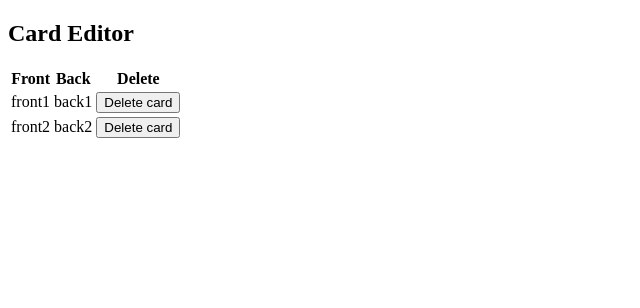
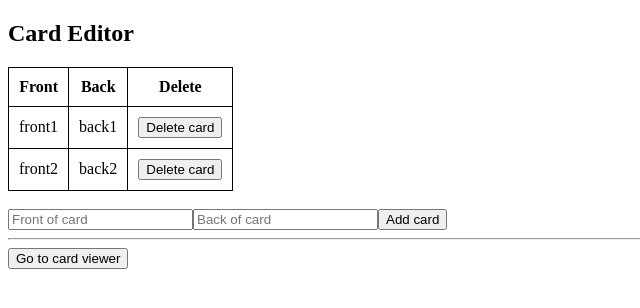
Before and after one commit to jolo417/bootcamp, a React (Create React App) app: page / in a window 1280 px wide. Shown: the top 308 px of the page, without its empty margins (0-640 px from the left). Built offline with nearby package versions, Linux system fonts and the light colour scheme.

Commit message:
on task 4

```diff
--- a/src/App.js
+++ b/src/App.js
@@ -1,6 +1,7 @@
 // import logo from './logo.svg';
 import React from 'react';
 import CardEditor from './CardEditor';
+import CardViewer from './CardViewer';
 
 class App extends React.Component {
   constructor(props) {
@@ -9,12 +10,37 @@
       cards: [
         { front: 'front1', back: 'back1' },
         { front: 'front2', back: 'back2' },
-      ]
-    }
+      ],
+      editor: true,
+    };
   }
 
+  addCard = card => {
+    const cards = this.state.cards.slice().concat(card);
+    this.setState({ cards });
+  };
+
+  deleteCard = index => {
+    const cards = this.state.cards.slice();
+    cards.splice(index, 1);
+    this.setState({ cards });
+  };
+
+  switchMode = () => this.setState({ editor: !this.state.editor });
+
   render() {
-  return <CardEditor cards={this.state.cards}/>;
+    if (this.state.editor) {
+      return (
+        <CardEditor
+          addCard={this.addCard}
+          cards={this.state.cards}
+          deleteCard={this.deleteCard}
+          switchMode={this.switchMode}
+      />
+      );
+    } else {
+      return <CardViewer switchMode={this.switchMode}/>;
+    }
   }
 }
 
--- /dev/null
+++ b/src/CardEditor.css
@@ -0,0 +1,14 @@
+table,
+td,
+th {
+    border: 1px solid black
+}
+
+table {
+    border-collapse: collapse;
+}
+
+td,
+th {
+    padding: 10px
+}
--- a/src/CardEditor.js
+++ b/src/CardEditor.js
@@ -1,6 +1,21 @@
 import React from 'react';
+import './CardEditor.css';
 
 class CardEditor extends React.Component {
+    constructor(props) {
+        super(props);
+        this.state = { front: '', back: ''};
+    }
+
+    addCard = () => {
+        this.props.addCard(this.state);
+        this.setState({ front: '', back: ''});
+    };
+
+    deleteCard = index => this.props.deleteCard(index);
+
+    handleChange = event =>
+        this.setState({ [event.target.name]: event.target.value });
     render() {
         const cards = this.props.cards.map((card, index) => {
             return (
@@ -8,7 +23,7 @@
                     <td>{card.front}</td>
                     <td>{card.back}</td>
                     <td>
-                        <button>Delete card</button>
+                        <button onClick= {() =>{this.deleteCard(index)}}>Delete card</button>
                     </td>
                 </tr>
             );
@@ -27,11 +42,24 @@
                     </thead>
                     <tbody>{cards}</tbody>
                 </table>
+                <br/>
+                <input
+                    name="front"
+                    onChange={this.handleChange}
+                    placeholder="Front of card"
+                    value={this.state.front}/>
+                <input
+                    name="back"
+                    onChange={this.handleChange}
+                    placeholder="Back of card"
+                    value={this.state.back}
+                />
+                <button onClick={this.addCard}>Add card</button>
+                <hr/>
+                <button onClick={this.props.switchMode}>Go to card viewer</button>
             </div>
         )
     }
 }
 
 export default CardEditor;
-
-// stopped at 7:43
--- /dev/null
+++ b/src/CardViewer.js
@@ -0,0 +1,15 @@
+import React from 'react';
+
+class CardViewer extends React.Component {
+    render() {
+        return (
+            <div>
+                <h2>Card Viewer</h2>
+                <hr/>
+                <button onClick={this.props.switchMode}>Go to card editor</button>
+            </div>
+        );
+    }
+}
+
+export default CardViewer;
```
